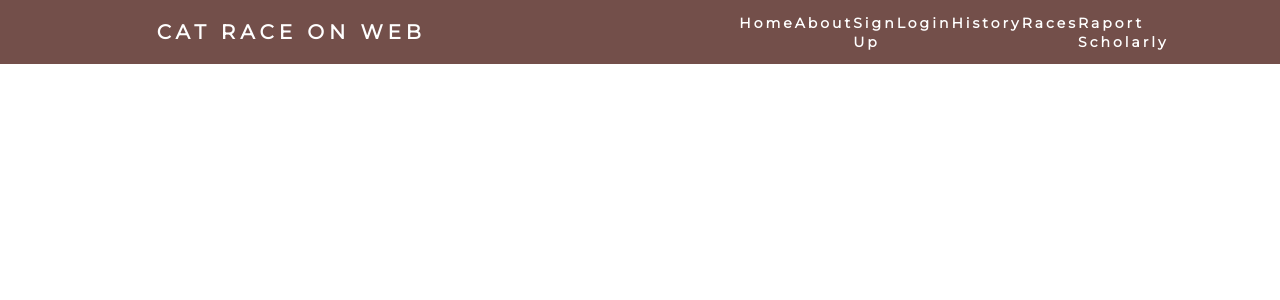
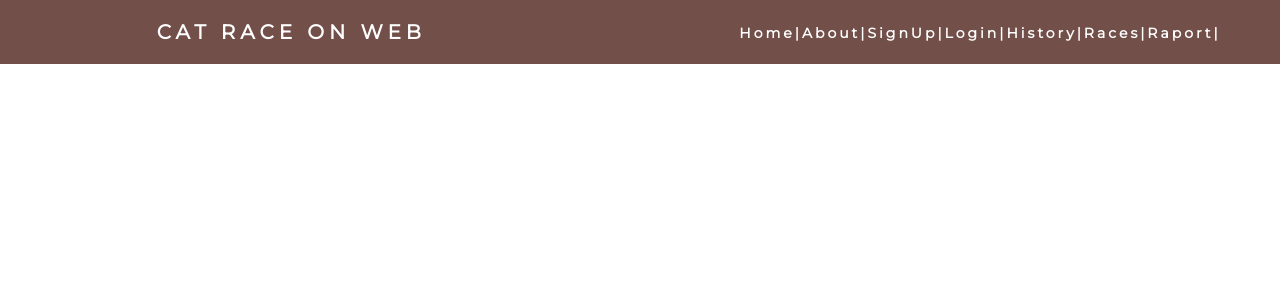
Before and after one commit to stefiucmarina/webproject, a PHP site: page / in a window 1280 px wide. Shown: the top 300 px of the page. Run offline with PHP 8.4, Linux system fonts and the light colour scheme.

Commit message:
Menu Changes

```diff
--- a/index.html
+++ b/index.html
@@ -21,16 +21,16 @@
             <h4>Cat Race on Web</h4>
         </div>
         <ul class="nav-links">
-            <li><a href="#">Home</a></li>
-            <li><a href="#">About</a></li>
-            <li><a href="#">Sign Up</a></li>
-            <li><a href="#">Login</a></li>
+            <li><a href="#">Home|</a></li>
+            <li><a href="#">About|</a></li>
+            <li><a href="#">SignUp|</a></li>
+            <li><a href="#">Login|</a></li>
             <!-- <li><a href="#">Admin</a></li>  FFFFFFF IMPPORTANTTTT-->
             <!-- <li><a href="#">Profile</a></li>
             <li><a href="#">Logout</a></li> -->
-            <li><a href="#">History</a></li>
-            <li><a href="#">Races</a></li>
-            <li><a href="#">Raport Scholarly</a></li>
+            <li><a href="#">History|</a></li>
+            <li><a href="#">Races|</a></li>
+            <li><a href="#">Raport|</a></li>
 
         </ul>
         <div class="burger">
--- a/style.css
+++ b/style.css
@@ -61,8 +61,6 @@ nav{
 @media screen and (max-width: 1024px){
     .nav-links{
         width: 60%;
-
-
     }
 }
 
@@ -76,7 +74,6 @@ nav{
             height: 92vh;
             top: 8vh;
             background-color: #734F4A;
-            /* color: white; */
             display: flex;
             flex-direction: column;
             align-items: center;
```
